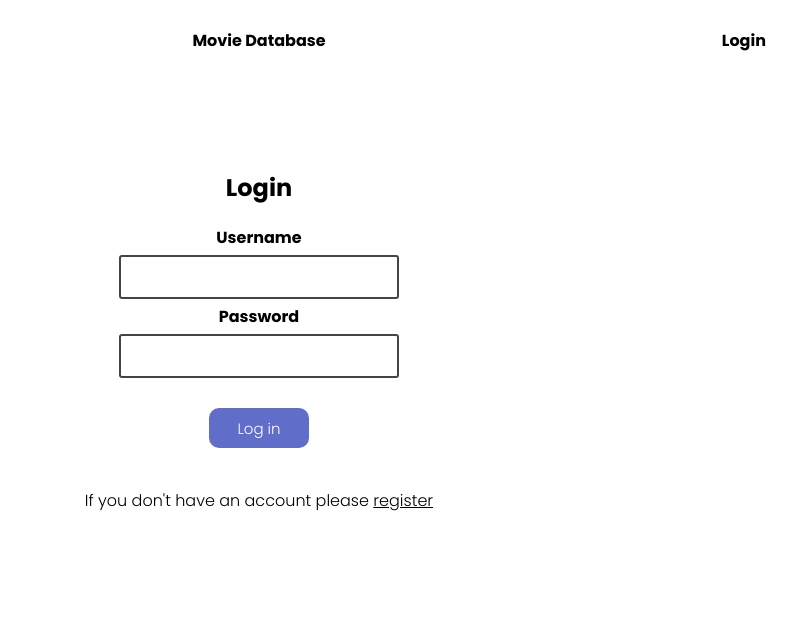
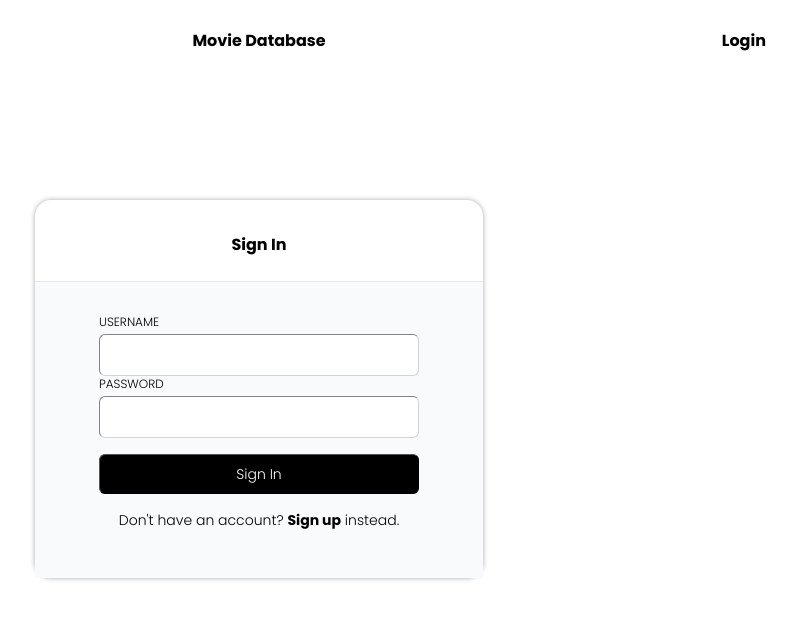
Before and after one commit to hartmann-jonas/movie-db-two, a SvelteKit app: page /login in a window 1280 px wide. Shown: the top 620 px of the page, without its empty margins (381-1178 px from the left). Built offline with nearby package versions, Linux system fonts and the light colour scheme; no server answers.

Commit message:
change login/register ui

```diff
--- a/src/routes/login/+page.svelte
+++ b/src/routes/login/+page.svelte
@@ -1,22 +1,26 @@
 <script lang="ts">
   import { enhance } from '$app/forms';
   import type { ActionData } from './$types';
+  export let form: ActionData
   import Icon from 'svelte-awesome';
   import spinner from 'svelte-awesome/icons/spinner';
-
-    export let form: ActionData
+	import { fly } from 'svelte/transition';
 
   let signin = false
   let scale = 3;
 </script>
 
-  <section>
-    <h1>Login</h1>
-
+<section in:fly={{ y: -40, duration: 500, delay: 500 }} out:fly={{ y: -40, duration: 500 }}>
+  <div class="signin">
+    <div class="head">
+      <h4>Sign In</h4>
+    </div>
     {#if signin}
+      <div class="loading">
         <h4>Signing in</h4>
         <br>
         <Icon data={spinner} pulse {scale} />
+      </div>
     {:else}
       <form use:enhance={({})=>{
         signin = true
@@ -27,82 +31,145 @@
           update()
         }
         }} action="?/login" method="POST">
+        <div class="fields">
           <div>
-        <h4>Username</h4>
+          <label for="username">USERNAME</label>
             <input id="username" name="username" type="text" required />
           </div>
-
           <div>
-        <h4>Password</h4>
+            <label for="password">PASSWORD</label>
             <input id="password" name="password" type="password" required />
           </div>
 
           {#if form?.invalid}
-      <p class="error">Username and password is required.</p>
+          <p class="error">Username and password required.</p>
           {/if}
-
           {#if form?.credentials}
-      <p class="error">You have entered the wrong credentials.</p>
+          <p class="error">Wrong credentials.</p>
           {/if}
-
-      <button type="submit">Log in</button>
-      <div class="register-text">
+          <button type="submit">Sign In</button>
+          <div class="text">
             <p>
-          If you don't have an account please
-          <a href="/register">register</a>
+              Don't have an account? <a href="/register">Sign up</a> instead.
             </p>
+          </div>
         </div>
       </form>
     {/if}
+  </div>
 </section>
 
 
 <style>
-    section {
-      margin: auto;
-        margin-top: 90px;
-        text-align: center;
-        width: 80%;
+  .signin {
+    margin-top: 15vh;
+    margin-left: auto;
+    margin-right: auto;
+    line-height: inherit;
+    box-shadow: 0 0 5px darkgray;
+    border: 1px;
+    border-radius: 1rem;
+    max-width: 28rem;
+    width: 100%;
   }
 
-    section h1 {
-        padding-bottom: 20px;
+  .head {
+    display: flex;
+    justify-content: center;
+    align-items: center;
+    flex-direction: column;
+    text-align: center;
+    padding-left: 4rem;
+    padding-right: 4rem;
+    padding-top: 2rem;
+    padding-bottom: 1.5rem;
+    border-bottom: 1px solid rgb(229, 231, 235);
   }
 
-    a {
-      text-decoration: underline;
-      color: black;
+  .loading {
+    padding: 5rem;
+    text-align: center;
+    align-items: center;
   }
 
-    a:hover {
-      color:rgb(59, 67, 123)    }
+  form {
+    display: flex;
+    flex-direction: column;
+    padding-left: 4rem;
+    padding-right: 4rem;
+    padding-top: 2rem;
+    padding-bottom: 2rem;
+    background-color: rgb(249 250 251);
+  }
+
+  label {
+    text-transform: uppercase;
+    font-size: .75rem;
+    line-height: 1rem;
+    display: block;
+  }
 
   input {
-        margin: 5px;
-        padding: 10px;
-        border: 2px solid rgb(69, 69, 69);
-        border-radius: 3px;
-        min-width: 200px;
-        max-width: 500px
-    }
-
-    input:focus {
-      border: 2px solid rgb(96, 110, 201);
+    font-size: .875rem;
+    line-height: 1.25rem;
+    padding-top: .5rem;
+    padding-bottom: .5rem;
+    padding-left: .75rem;
+    padding-bottom: .75rem;
+    border-color: rgb(209, 213, 219);
+    border-width: 1px;
+    border-radius: .375rem;
+    width: 100%;
+    display: block;
+    margin-top: .25rem;
   }
 
   button {
-        width: 100px;
-        height: 40px;
-        margin: 25px;
-        font-size: 15px;
-        background: rgb(96, 110, 201);
+    display: flex;
+    justify-content: center;
+    align-items: center;
+    transition-property: all;
+    transition-timing-function: cubic-bezier(.4, 0, .2 , 1);
+    transition-duration: .15s;
     color: white;
-        border: none;
-        border-radius: 10px;
+    font-size: .875rem;
+    line-height: 1.25rem;
+    background-color: black;
+    border-color: black;
+    border-width: 1px;
+    border-radius: .375rem;
+    cursor: pointer;
+    width: 100%;
+    height: 2.5rem;
+    margin-top: 1rem;
+    margin-bottom: 1rem;
   }
 
-    .register-text {
-      padding: 25px;
-      padding-top: 15px;
+  button:hover {
+    color: black;
+    background-color: white;
+  }
+
+  .text {
+    margin-top: 1rem;
+    margin-bottom: 1rem;
+    font-size: .875rem;
+    line-height: 1.25rem;
+    text-align: center;
+  }
+
+  .text a {
+    color: black;
+    text-decoration: inherit;
+    font-weight: 600;
+    text-align: center;
+  }
+
+  .error {
+    padding-top: 1rem;
+    font-size: .875rem;
+    line-height: 1.25rem;
+    color: red;
+    text-align: center;
   }
 </style>
--- a/src/routes/register/+page.svelte
+++ b/src/routes/register/+page.svelte
@@ -1,66 +1,172 @@
 <script lang="ts">
-	//Import the fly animation from svelte
 	import { fly } from 'svelte/transition';
+  import { enhance } from '$app/forms';
   import type { ActionData } from './$types'
   export let form: ActionData
+  import Icon from 'svelte-awesome';
+  import spinner from 'svelte-awesome/icons/spinner';
+
+  let register = false
+  let scale = 3;
 </script>
 
 <section in:fly={{ y: -40, duration: 500, delay: 500 }} out:fly={{ y: -40, duration: 500 }}>
-  <h1>Register now</h1>
-    <form action="?/register" method="POST">
+  <div class="register">
+    <div class="head">
+      <h4>Sign Up</h4>
+    </div>
+    {#if register}
+      <div class="loading">
+        <h4>Signing up</h4>
+        <br>
+        <Icon data={spinner} pulse {scale} />
+      </div>
+    {:else}
+      <form use:enhance={({})=>{
+        register = true
+        return async ({result, update}) => {
+          if(result.type!="redirect") {
+            register = false
+          }
+          update()
+        }
+        }} action="?/register" method="POST">
+        <div class="fields">
           <div>
-          <h4>Username</h4>
+          <label for="username">USERNAME</label>
             <input id="username" name="username" type="text" required />
           </div>
-
           <div>
-          <h4>Password</h4>
+            <label for="password">PASSWORD</label>
             <input id="password" name="password" type="password" required />
           </div>
 
           {#if form?.user}
-          <p class="error">Username is taken.</p>
+          <p class="error">Username already taken.</p>
           {/if}
-
-        <button type="submit">Register</button>
+          <button type="submit">Sign In</button>
+          <div class="text">
+            <p>
+              You have an account? <a href="/login">Sign in</a> instead.
+            </p>
+          </div>
+        </div>
       </form>
+    {/if}
+  </div>
 </section>
 
 
-
 <style>
-    section {
-      margin: auto;
-        margin-top: 90px;
-        text-align: center;
-        width: 80%;
+  .register {
+    margin-top: 15vh;
+    margin-left: auto;
+    margin-right: auto;
+    line-height: inherit;
+    box-shadow: 0 0 5px darkgray;
+    border: 1px;
+    border-radius: 1rem;
+    max-width: 28rem;
+    width: 100%;
   }
 
-    section h1 {
-        padding-bottom: 20px;
+  .head {
+    display: flex;
+    justify-content: center;
+    align-items: center;
+    flex-direction: column;
+    text-align: center;
+    padding-left: 4rem;
+    padding-right: 4rem;
+    padding-top: 2rem;
+    padding-bottom: 1.5rem;
+    border-bottom: 1px solid rgb(229, 231, 235);
+  }
+
+  .loading {
+    padding: 5rem;
+    text-align: center;
+    align-items: center;
+  }
+
+  form {
+    display: flex;
+    flex-direction: column;
+    padding-left: 4rem;
+    padding-right: 4rem;
+    padding-top: 2rem;
+    padding-bottom: 2rem;
+    background-color: rgb(249 250 251);
+  }
+
+  label {
+    text-transform: uppercase;
+    font-size: .75rem;
+    line-height: 1rem;
+    display: block;
   }
 
   input {
-        margin: 5px;
-        padding: 10px;
-        border: 2px solid rgb(69, 69, 69);
-        border-radius: 3px;
-        min-width: 200px;
-        max-width: 500px
-    }
-
-    input:focus {
-      border: 2px solid rgb(96, 110, 201);
+    font-size: .875rem;
+    line-height: 1.25rem;
+    padding-top: .5rem;
+    padding-bottom: .5rem;
+    padding-left: .75rem;
+    padding-bottom: .75rem;
+    border-color: rgb(209, 213, 219);
+    border-width: 1px;
+    border-radius: .375rem;
+    width: 100%;
+    display: block;
+    margin-top: .25rem;
   }
 
   button {
-        width: 100px;
-        height: 40px;
-        margin: 25px;
-        font-size: 15px;
-        background: rgb(96, 110, 201);
+    display: flex;
+    justify-content: center;
+    align-items: center;
+    transition-property: all;
+    transition-timing-function: cubic-bezier(.4, 0, .2 , 1);
+    transition-duration: .15s;
     color: white;
-        border: none;
-        border-radius: 10px;
+    font-size: .875rem;
+    line-height: 1.25rem;
+    background-color: black;
+    border-color: black;
+    border-width: 1px;
+    border-radius: .375rem;
+    cursor: pointer;
+    width: 100%;
+    height: 2.5rem;
+    margin-top: 1rem;
+    margin-bottom: 1rem;
+  }
+
+  button:hover {
+    color: black;
+    background-color: white;
+  }
+
+  .text {
+    margin-top: 1rem;
+    margin-bottom: 1rem;
+    font-size: .875rem;
+    line-height: 1.25rem;
+    text-align: center;
+  }
+
+  .text a {
+    color: black;
+    text-decoration: inherit;
+    font-weight: 600;
+    text-align: center;
+  }
+
+  .error {
+    padding-top: 1rem;
+    font-size: .875rem;
+    line-height: 1.25rem;
+    color: red;
+    text-align: center;
   }
 </style>
```
Lines whose indentation alone changed are shown as unchanged.
